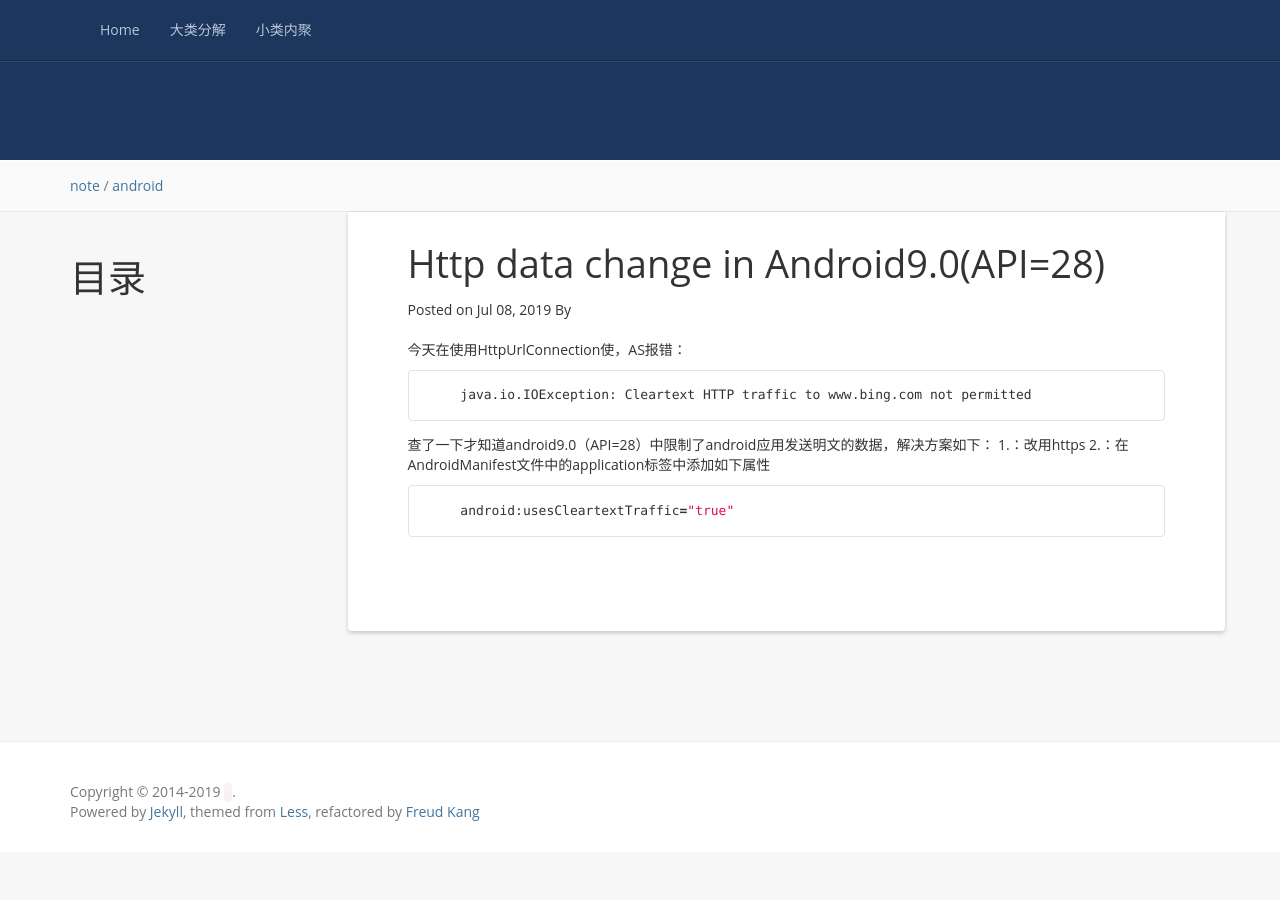
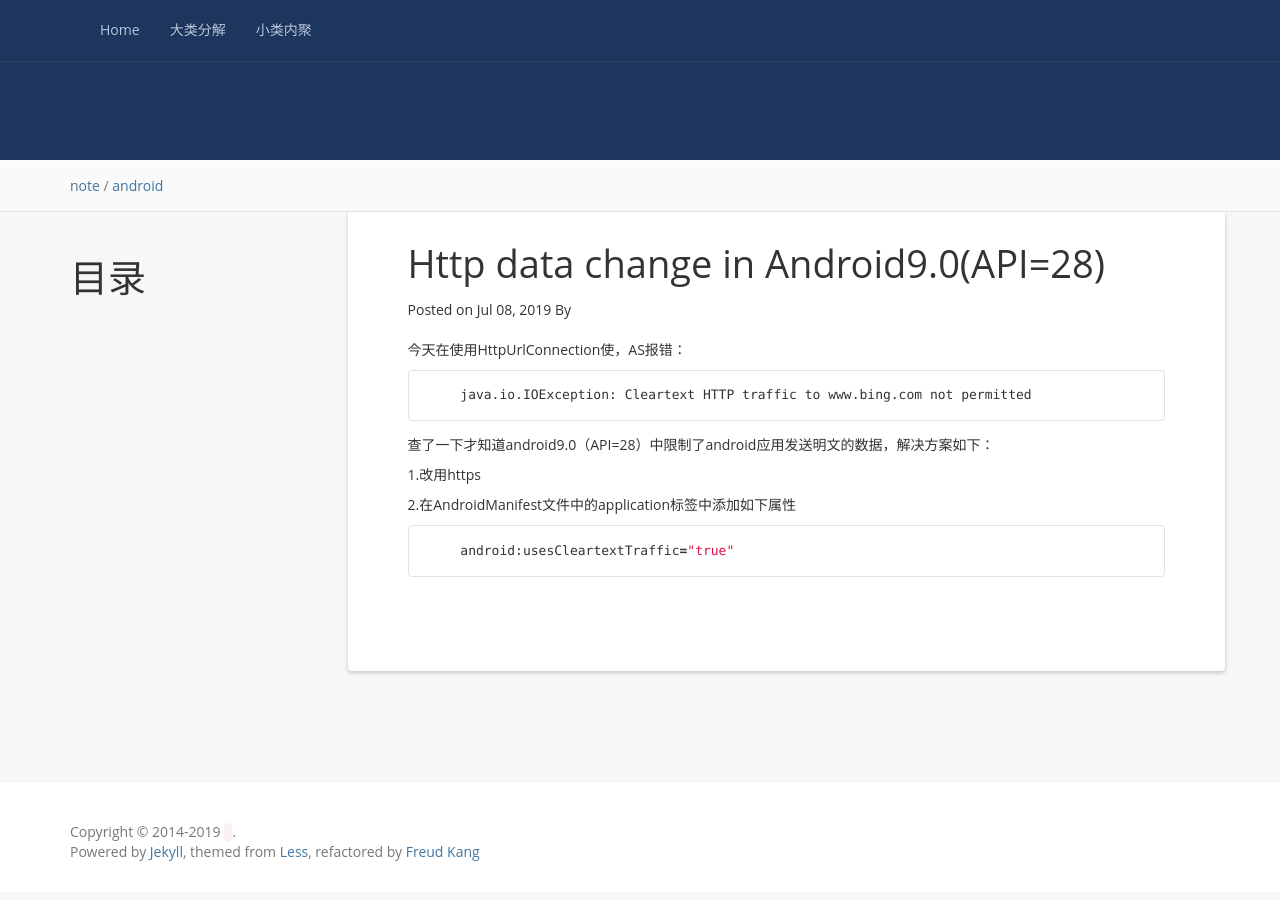
Before and after one commit to USERNAMEISEMPTY/USERNAMEISEMPTY.github.io, a Jekyll site: the page built from _posts/2019-07-09-about-andorid-Oreo-Notification.md, in a window 1280 px wide. Built offline with Jekyll 4.4.1, drawn with Linux system fonts in a browser that asks for light colours; nearby versions of some CDN libraries; a script that is not in the unit is left out; comment, search, counter and statistics services are not loaded.

````diff
--- a/_posts/2019-07-09-about-andorid-Oreo-Notification.md
+++ b/_posts/2019-07-09-about-andorid-Oreo-Notification.md
@@ -10,8 +10,10 @@ tag: android
     java.io.IOException: Cleartext HTTP traffic to www.bing.com not permitted
 ```
 查了一下才知道android9.0（API=28）中限制了android应用发送明文的数据，解决方案如下：
-1.：改用https
-2.：在AndroidManifest文件中的application标签中添加如下属性
+
+1.改用https
+
+2.在AndroidManifest文件中的application标签中添加如下属性
 ```java
     android:usesCleartextTraffic="true"
 ```
````
